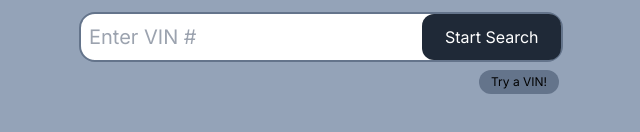
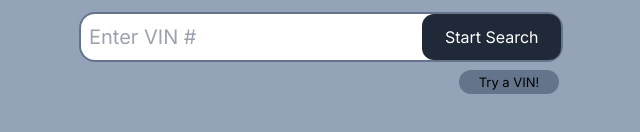
Before and after one commit to superxp360/vin-looker, a Next.js app: page / in a window 1280 px wide. Shown: the part 234-366 px from the top of the page, without its empty margins (319-959 px from the left). Built offline with nearby package versions, Linux system fonts and the light colour scheme.

Commit message:
updated change vin button

```diff
--- a/app/component/SearchVin.jsx
+++ b/app/component/SearchVin.jsx
@@ -74,7 +74,7 @@ export default function SearchVin() {
             </div>
           </div>
           <div className="flex justify-end">
-            <button className="m-1 mt-2 text-xs bg-slate-500 rounded-xl w-[80px] p-1" onClick={sampleVin}>
+            <button className="m-1 mt-2 text-xs bg-slate-500 rounded-xl w-[80px] md:text-[13px] md:w-[100px] p-1" onClick={sampleVin}>
               Try a VIN!
             </button>
           </div>
```
